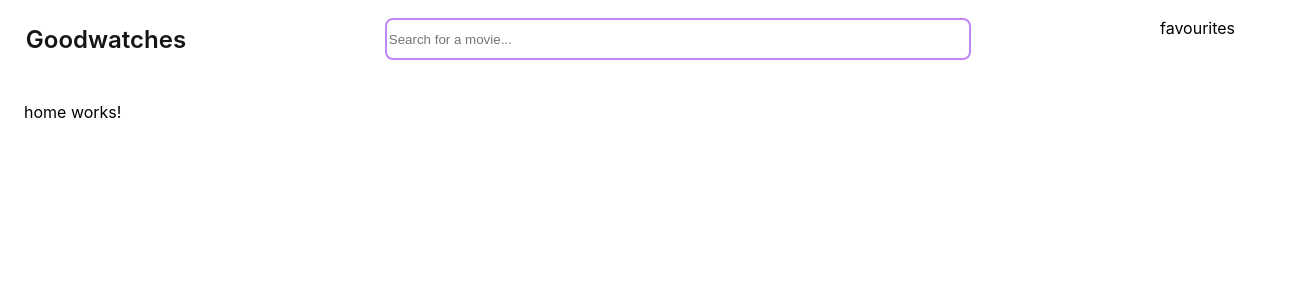
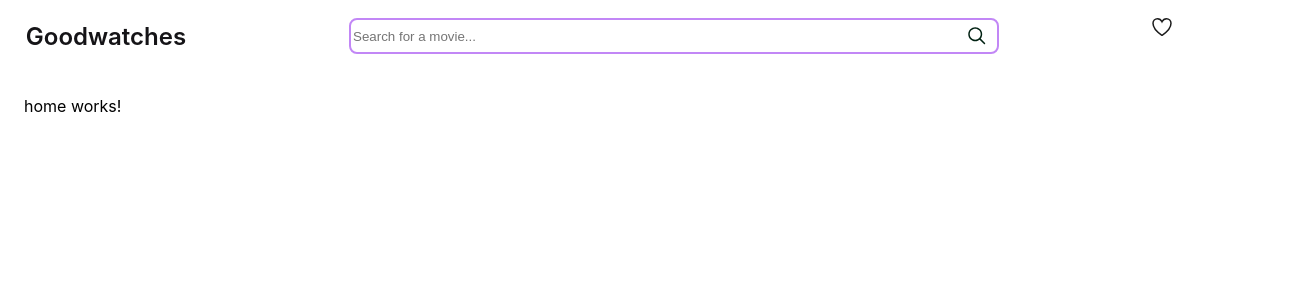
Before and after one commit to rmisutyte/movie-search, an Angular app: page / in a window 1280 px wide. Shown: the top 300 px of the page, 1304 px wide, since content can reach past the window. Built offline with nearby package versions, Linux system fonts and the light colour scheme; no server answers.

Commit message:
some icons and better positioning

```diff
--- a/src/app/app.component.css
+++ b/src/app/app.component.css
@@ -16,11 +16,13 @@
   /* box-sizing: border-box; */
   -webkit-font-smoothing: antialiased;
   -moz-osx-font-smoothing: grayscale;
+  box-sizing: border-box;
 }
 
 main {
   width: 100%;
   min-height: 100%;
+
   padding: 1rem;
   box-sizing: inherit;
   position: relative;
--- a/src/app/header/header.component.css
+++ b/src/app/header/header.component.css
@@ -1,6 +1,6 @@
 .headerContainer {
 	max-width: 1440px;
-    margin: 0;
+	margin: 0 auto;
 	padding: 10px 0 10px 8px;
 	width: 100%;
 
--- a/src/app/header/header.component.html
+++ b/src/app/header/header.component.html
@@ -6,6 +6,17 @@
     <div class="search">
       <app-movie-search />
     </div>
-    <a>favourites</a>
+    <div class="controls">
+      <a>
+        <svg width="20" height="18" viewBox="0 0 20 18" fill="none" xmlns="http://www.w3.org/2000/svg">
+          <path
+            d="M14.5431 0.75C11.5 0.75 9.99999 3.75 9.99999 3.75C9.99999 3.75 8.49999 0.75 5.45687 0.75C2.98374 0.75 1.0253 2.81906 0.999991 5.28797C0.948428 10.4128 5.06546 14.0573 9.57812 17.1202C9.70253 17.2048 9.84952 17.2501 9.99999 17.2501C10.1505 17.2501 10.2975 17.2048 10.4219 17.1202C14.9341 14.0573 19.0511 10.4128 19 5.28797C18.9747 2.81906 17.0162 0.75 14.5431 0.75Z"
+            stroke="#1B1B1B"
+            stroke-width="1.5"
+            stroke-linecap="round"
+          />
+        </svg>
+      </a>
+    </div>
   </div>
 </header>
--- a/src/app/movie-card/movie-card.component.css
+++ b/src/app/movie-card/movie-card.component.css
@@ -1,5 +1,4 @@
 .movie-item {
-    box-sizing: border-box;
     height: 100%;
     display: flex;
     flex-direction: column;
@@ -23,6 +22,10 @@
     text-align: left;
   }
 
+  .poster {
+    width: 100%;
+  }
+
   .title {
     color: var(--gray-900);
     font-weight: 600;
--- a/src/app/movie-card/movie-card.component.html
+++ b/src/app/movie-card/movie-card.component.html
@@ -1,6 +1,6 @@
 <article class="movie-item">
   <a [routerLink]="['/movie', movie.imdbId]">
-    <img src="{{ movie.poster }}" />
+    <img class="poster" src="{{ movie.poster }}" />
     <div class="details">
       <p class="title">{{ movie.title }}</p>
       <p class="year">{{ movie.year }}</p>
--- a/src/app/movie-list/movie-list.component.css
+++ b/src/app/movie-list/movie-list.component.css
@@ -3,5 +3,5 @@
   grid-gap: 24px;
   grid-template-columns: repeat(auto-fill, minmax(300px, 1fr));
   grid-template-rows: max-content;
-  margin-top: 24px;
+  margin: 24px;
 }
--- a/src/app/movie-search/movie-search.component.css
+++ b/src/app/movie-search/movie-search.component.css
@@ -1,20 +1,28 @@
-:host {
-  width: 100%;
-  height: 100%;
-}
+.searchContainer form {
+  display: none;
 
-.searchContainer form {
-  width: 100%;
-  display: flex;
-  justify-content: center;
-  flex-wrap: wrap;
+  @media (min-width: 1024px) {
+    position: relative;
+    width: 650px;
+    display: flex;
+    justify-content: center;
+    flex-wrap: wrap;
+    margin: auto;
+  }
 }
 
 .searchContainer input {
-  width: 60%;
+  width: 100%;
   height: 36px;
   border: 2px solid rgb(194, 135, 246);
   border-radius: 8px;
+}
+
+.searchContainer .searchIcon {
+  position: absolute;
+  float: right;
+  right: 10px;
+  height: 36px;
 }
 
 .error {
--- a/src/app/movie-search/movie-search.component.html
+++ b/src/app/movie-search/movie-search.component.html
@@ -1,6 +1,14 @@
 <div class="searchContainer">
   <form #searchForm="ngForm" (ngSubmit)="searchForMovies($event, searchForm)">
     <input type="text" placeholder="Search for a movie..." [(ngModel)]="searchTerm" name="searchTerm" required />
+    <svg class="searchIcon" xmlns="http://www.w3.org/2000/svg" width="24" height="24" viewBox="0 0 24 24" fill="none">
+      <path
+        fillRule="evenodd"
+        clipRule="evenodd"
+        d="M6.35278 6.35278C7.37902 5.32654 8.7709 4.75 10.2222 4.75C11.6735 4.75 13.0654 5.32654 14.0917 6.35278C15.1179 7.37902 15.6944 8.7709 15.6944 10.2222C15.6944 10.9408 15.5529 11.6524 15.2779 12.3164C15.0029 12.9803 14.5998 13.5835 14.0917 14.0917C13.5835 14.5998 12.9803 15.0029 12.3164 15.2779C11.6524 15.5529 10.9408 15.6944 10.2222 15.6944C9.5036 15.6944 8.79201 15.5529 8.12809 15.2779C7.46417 15.0029 6.86092 14.5998 6.35278 14.0917C5.84463 13.5835 5.44155 12.9803 5.16655 12.3164C4.89154 11.6524 4.75 10.9408 4.75 10.2222C4.75 8.7709 5.32654 7.37902 6.35278 6.35278ZM10.2222 3.25C8.37307 3.25 6.59966 3.98457 5.29212 5.29212C3.98457 6.59966 3.25 8.37307 3.25 10.2222C3.25 11.1378 3.43034 12.0445 3.78073 12.8904C4.13112 13.7363 4.64469 14.5049 5.29212 15.1523C5.93955 15.7998 6.70816 16.3133 7.55407 16.6637C8.39998 17.0141 9.30662 17.1944 10.2222 17.1944C11.1378 17.1944 12.0445 17.0141 12.8904 16.6637C13.5044 16.4094 14.0776 16.0691 14.5934 15.6541L18.9697 20.0303C19.2626 20.3232 19.7374 20.3232 20.0303 20.0303C20.3232 19.7374 20.3232 19.2626 20.0303 18.9697L15.6541 14.5934C16.0691 14.0776 16.4094 13.5044 16.6637 12.8904C17.0141 12.0445 17.1944 11.1378 17.1944 10.2222C17.1944 8.37307 16.4599 6.59966 15.1523 5.29212C13.8448 3.98457 12.0714 3.25 10.2222 3.25Z"
+        fill="#002112"
+      />
+    </svg>
     @if (formSubmitted && !searchForm.valid) {
       <div class="error">Search term is required.</div>
     }
--- a/src/styles.css
+++ b/src/styles.css
@@ -1 +1,4 @@
 /* You can add global styles to this file, and also import other style files */
+* {
+    box-sizing: border-box;
+}
```
Also changed, not shown: src/app/header/favourites.svg (added), src/app/header/search.svg (added). Lines whose indentation alone changed are shown as unchanged.
